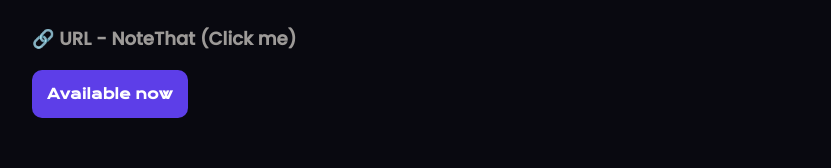
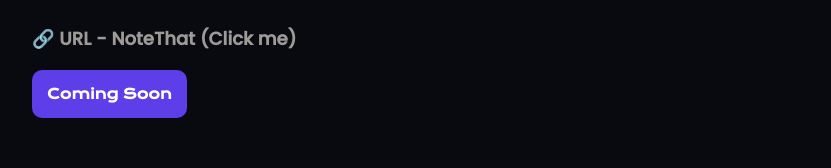
Before and after one commit to kaicoleridge/website, a Next.js app: page /projects in a window 1280 px wide. Shown: the part 2199-2367 px from the top of the page, without its empty margins (224-1055 px from the left). Built offline with nearby package versions, Linux system fonts and the light colour scheme.

Commit message:
Update projects.js

```diff
--- a/pages/projects.js
+++ b/pages/projects.js
@@ -58,7 +58,7 @@
                 <br></br>
                 <br></br>
                 <h3>🔗 URL - <a href='https://notethat.coleridge.me'>NoteThat (Click me)</a></h3>
-                  <button className='avaliable'>Available now</button>
+                   <button className="cming-sn">Coming Soon</button>
                   <br></br>
               </p>
             </div>
```
